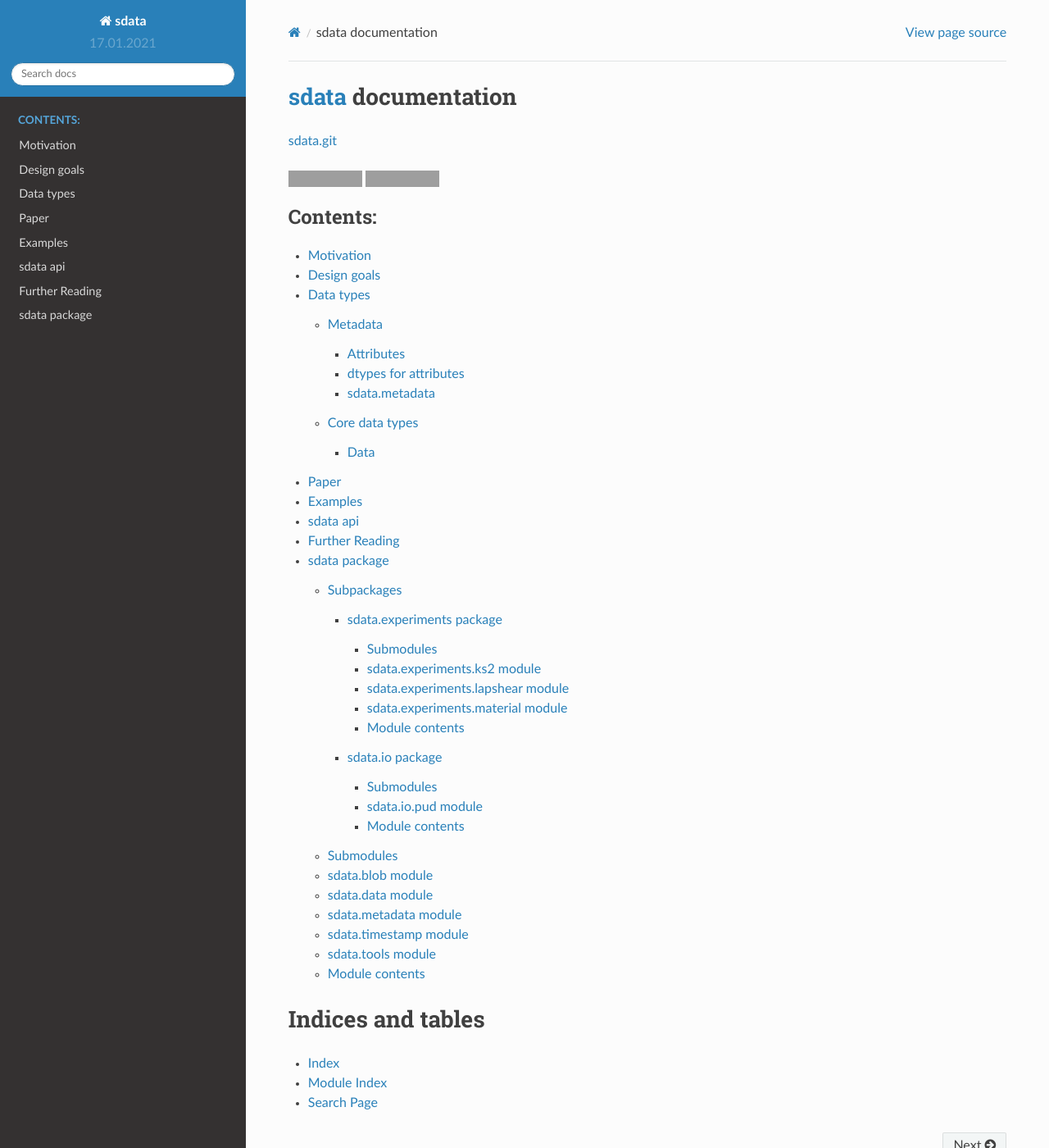
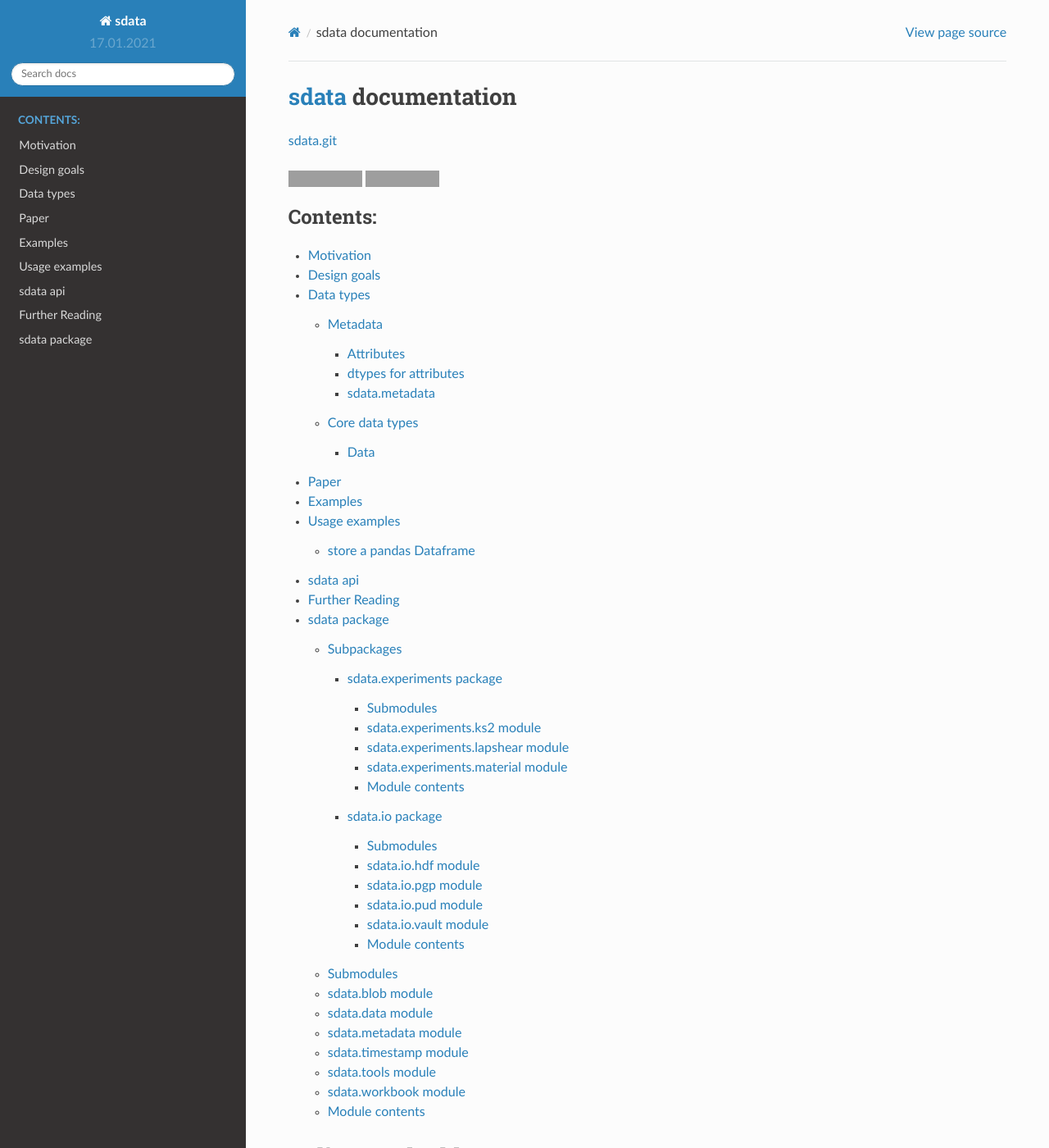
Before and after one commit to lepy/sdata, a Sphinx documentation site: the page built from docs/source/index.rst, in a window 1280 px wide and 1400 px high. Shown: the whole window at 82% size. Built offline with Sphinx 7.4.7 and the Read the Docs theme 2.0.0, drawn with Linux system fonts in a browser that asks for light colours; formulas are drawn with MathJax 3; pages that are not in the unit, such as notebooks, are missing from menus; grey boxes are pictures that could not be loaded.

Commit message:
update docs

```diff
--- a/docs/requirements.txt
+++ b/docs/requirements.txt
@@ -7,3 +7,5 @@ sphinxcontrib-qthelp==1.0.3
 sphinxcontrib-serializinghtml==1.1.4
 sphinxcontrib-websupport==1.2.0
 sphinx_rtd_theme==0.5.0
+sphinxcontrib-plantuml>=0.14
+tabulate
--- a/docs/source/_dynamic/sdata.io.rst
+++ b/docs/source/_dynamic/sdata.io.rst
@@ -4,19 +4,43 @@ sdata.io package
 Submodules
 ----------
 
+sdata.io.hdf module
+-------------------
+
+.. automodule:: sdata.io.hdf
+    :members:
+    :undoc-members:
+    :show-inheritance:
+
+sdata.io.pgp module
+-------------------
+
+.. automodule:: sdata.io.pgp
+    :members:
+    :undoc-members:
+    :show-inheritance:
+
 sdata.io.pud module
 -------------------
 
 .. automodule:: sdata.io.pud
-   :members:
-   :undoc-members:
-   :show-inheritance:
+    :members:
+    :undoc-members:
+    :show-inheritance:
+
+sdata.io.vault module
+---------------------
+
+.. automodule:: sdata.io.vault
+    :members:
+    :undoc-members:
+    :show-inheritance:
 
 
 Module contents
 ---------------
 
 .. automodule:: sdata.io
-   :members:
-   :undoc-members:
-   :show-inheritance:
+    :members:
+    :undoc-members:
+    :show-inheritance:
--- a/docs/source/_dynamic/sdata.rst
+++ b/docs/source/_dynamic/sdata.rst
@@ -6,8 +6,9 @@ Subpackages
 
 .. toctree::
 
-   sdata.experiments
-   sdata.io
+    sdata.contrib
+    sdata.experiments
+    sdata.io
 
 Submodules
 ----------
@@ -16,47 +17,55 @@ sdata.blob module
 -----------------
 
 .. automodule:: sdata.blob
-   :members:
-   :undoc-members:
-   :show-inheritance:
+    :members:
+    :undoc-members:
+    :show-inheritance:
 
 sdata.data module
 -----------------
 
 .. automodule:: sdata.data
-   :members:
-   :undoc-members:
-   :show-inheritance:
+    :members:
+    :undoc-members:
+    :show-inheritance:
 
 sdata.metadata module
 ---------------------
 
 .. automodule:: sdata.metadata
-   :members:
-   :undoc-members:
-   :show-inheritance:
+    :members:
+    :undoc-members:
+    :show-inheritance:
 
 sdata.timestamp module
 ----------------------
 
 .. automodule:: sdata.timestamp
-   :members:
-   :undoc-members:
-   :show-inheritance:
+    :members:
+    :undoc-members:
+    :show-inheritance:
 
 sdata.tools module
 ------------------
 
 .. automodule:: sdata.tools
-   :members:
-   :undoc-members:
-   :show-inheritance:
+    :members:
+    :undoc-members:
+    :show-inheritance:
+
+sdata.workbook module
+---------------------
+
+.. automodule:: sdata.workbook
+    :members:
+    :undoc-members:
+    :show-inheritance:
 
 
 Module contents
 ---------------
 
 .. automodule:: sdata
-   :members:
-   :undoc-members:
-   :show-inheritance:
+    :members:
+    :undoc-members:
+    :show-inheritance:
--- a/docs/source/conf.py
+++ b/docs/source/conf.py
@@ -37,7 +37,16 @@ extensions = ['sphinx.ext.autodoc',
     'sphinx.ext.coverage',
     'sphinx.ext.imgmath',
     'sphinx.ext.viewcode',
-    'sphinx.ext.githubpages']
+    'sphinx.ext.githubpages',
+    'sphinxcontrib.plantuml',
+              ]
+def get_script_dir():
+    return os.path.dirname(os.path.realpath(__file__))
+
+rootpath = os.path.join(get_script_dir(), "..")
+
+plantuml = 'java -jar ' + os.path.abspath(os.path.join(rootpath, "source", "common", "plantuml.jar")) + ' -config "' + os.path.abspath(os.path.join(rootpath, "source", "common", "plantuml.cfg")) + '"'
+
 
 # Add any paths that contain templates here, relative to this directory.
 templates_path = ['_templates']
--- a/docs/source/index.rst
+++ b/docs/source/index.rst
@@ -23,6 +23,7 @@
    design_goals
    data_types
    paper
+   usage/usage
    api
    etc
    _dynamic/sdata
```
Also changed, not shown: docs/source/_dynamic/sdata.experiments.rst (+12 -12 lines), docs/source/common/plantuml.cfg (added, +59 -0 lines), docs/source/usage/usage.rst (added, +53 -0 lines), 1 other file.
